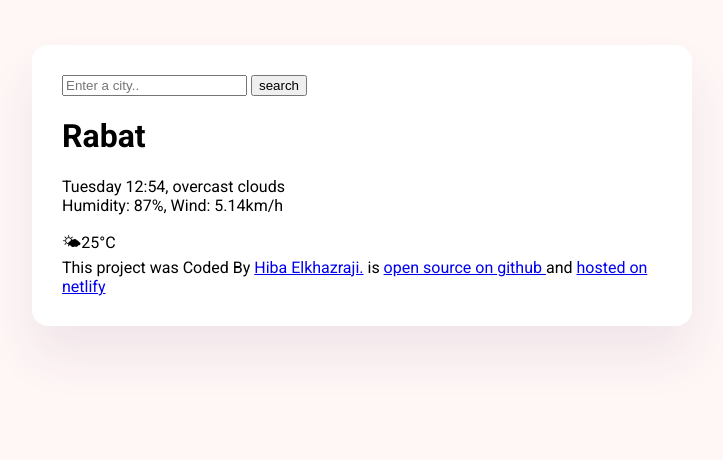
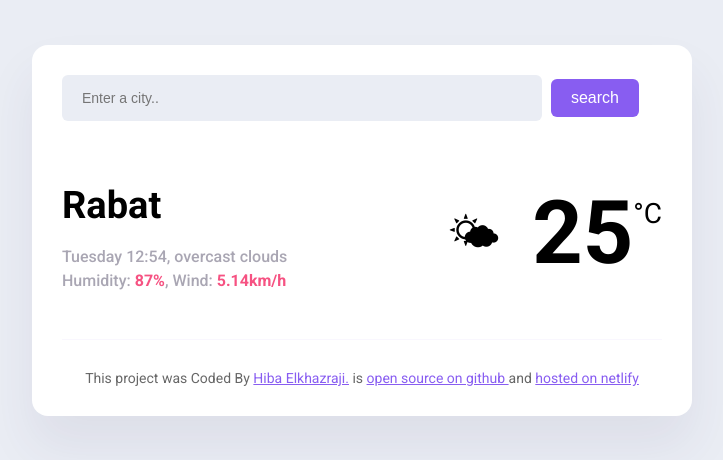
Before and after one commit to hiba-elkhazraji/meteo, a plain HTML site: page index.html in a window 1280 px wide. Shown: the whole page, without its empty margins (278-1001 px from the left). Drawn offline with Linux system fonts and the light colour scheme.

Commit message:
added basic CSS

```diff
--- a/index.html
+++ b/index.html
@@ -15,21 +15,32 @@
   <body>
     <div class="weather-app">
       <header>
-        <form>
-          <input type="search" placeholder="Enter a city.." required />
-          <input type="submit" value="search" />
+        <form class="search-form">
+          <input
+            type="search"
+            placeholder="Enter a city.."
+            required
+            class="search-form-input"
+          />
+          <input type="submit" value="search" class="search-form-button" />
         </form>
       </header>
       <main>
-        <div>
-          <h1>Rabat</h1>
-          <p>
-            Tuesday 12:54, overcast clouds
-            <br />
-            Humidity: 87%, Wind: 5.14km/h
-          </p>
+        <div class="weather-app-data">
+          <div>
+            <h1 class="weather-app-city">Rabat</h1>
+            <p class="weather-app-details">
+              Tuesday 12:54, overcast clouds
+              <br />
+              Humidity: <strong>87%</strong>, Wind: <strong>5.14km/h</strong>
+            </p>
+          </div>
+          <div class="weather-app-temperature-container">
+            <div class="weather-app-icon">🌤</div>
+            <div class="weather-app-temperature">25</div>
+            <div class="weather-app-unit">°C</div>
+          </div>
         </div>
-        <div>🌤25°C</div>
       </main>
       <footer>
         This project was Coded By
--- a/src/style.css
+++ b/src/style.css
@@ -1,8 +1,10 @@
 body {
-  background-color: #fff6f6;
+  background-color: #eaedf4;
   font-family: Roboto, sans-serif;
 }
-
+a {
+  color: #885df1;
+}
 .weather-app {
   background: white;
   max-width: 600px;
@@ -11,3 +13,69 @@ body {
   border-radius: 16px;
   padding: 30px;
 }
+header {
+  border-pottom: 1px solid #885df1;
+  padding: 0 0 30px 0;
+}
+.search-form-input {
+  background-color: #eaedf4;
+  border: none;
+  border-radius: 6px;
+  width: 80%;
+  font-size: 14px;
+  padding: 15px 20px;
+}
+
+.search-form-button {
+  background: #885df1;
+  padding: 10px 20px;
+  border: none;
+  font-size: 16px;
+  margin-left: 5px;
+  border-radius: 6px;
+  color: white;
+}
+main {
+  padding: 30px 0;
+}
+.weather-app-data {
+  display: flex;
+  justify-content: space-between;
+}
+.weather-app-city {
+  margin: 0;
+  font-size: 38px;
+  line-height: 48px;
+}
+.weather-app-details {
+  font-size: 16px;
+  color: rgba(39, 33, 66, 0.4);
+  line-height: 24px;
+  font-weight: 500;
+}
+.weather-app-temperature-container {
+  display: flex;
+}
+.weather-app-details strong {
+  color: #f65282;
+}
+.weather-app-icon {
+  font-size: 44px;
+  margin: 22px;
+}
+.weather-app-temperature {
+  font-size: 88px;
+  font-weight: bold;
+  margin-left: 10px;
+}
+.weather-app-unit {
+  margin-top: 16px;
+  font-size: 28px;
+}
+footer {
+  border-top: 1px solid #f9f7fe;
+  padding: 30px 0 0 0;
+  text-align: center;
+  font-size: 14px;
+  color: rgba(0, 0, 0, 0.6);
+}
```
